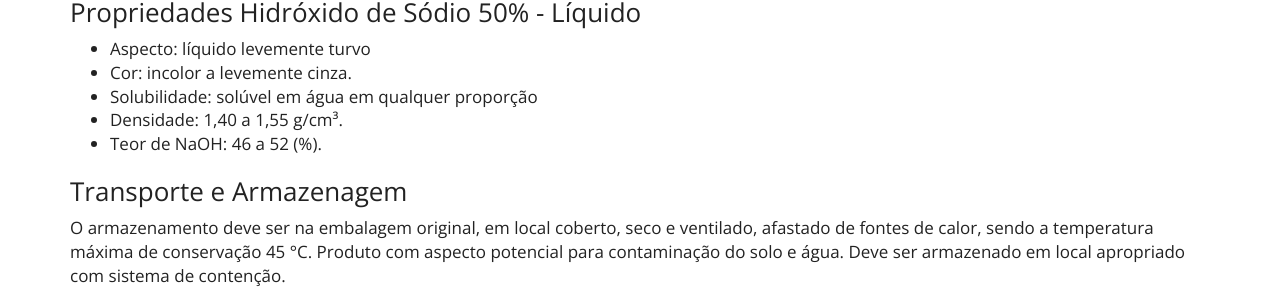
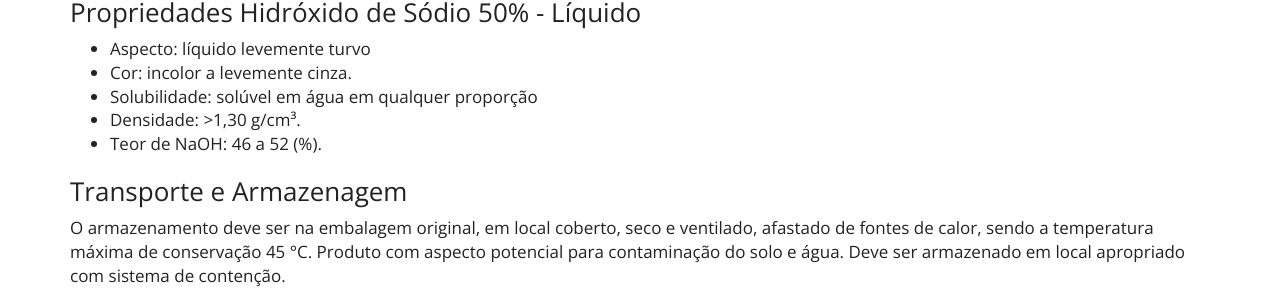
Before and after one commit to purewaterefluentes/purewaterefluentes.github.io, a Jekyll site: the page built from produtos/hidroxido-de-sodio-soda-caustica.md, in a window 1280 px wide and 900 px high, scrolled down 935 px. Shown: the part 152-453 px from the top of the window. Built offline with Jekyll 4.4.1, drawn with Linux system fonts in a browser that asks for light colours; nearby versions of some CDN libraries; library files that are not in the unit come from our copies.

Commit message:
Update hidroxido-de-sodio-soda-caustica.md

```diff
--- a/produtos/hidroxido-de-sodio-soda-caustica.md
+++ b/produtos/hidroxido-de-sodio-soda-caustica.md
@@ -40,7 +40,7 @@ Ca (OH) 2 (aq) + Na 2 CO 3 (aq) → 2 NaOH (aq) + CaCO 3 (S)
 - Aspecto: líquido levemente turvo
 - Cor: incolor a levemente cinza.
 - Solubilidade: solúvel em água em qualquer proporção
-- Densidade: 1,40 a 1,55 g/cm³.
+- Densidade: >1,30 g/cm³.
 - Teor de NaOH: 46 a 52 (%).
 
 ### Transporte e Armazenagem
```
